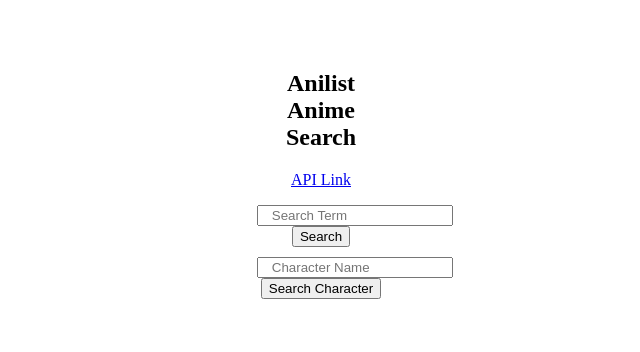
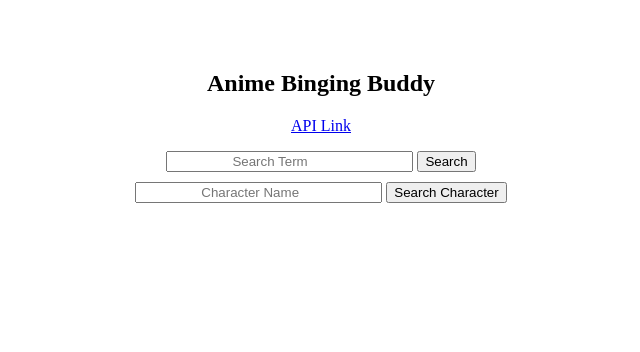
Before and after one commit to JoeyTheAsian/Anibinge, a website: page client/index.html in a window 1280 px wide. Shown: the whole page, without its empty margins (319-959 px from the left). Drawn offline with nearby package versions, Linux system fonts and the light colour scheme.

Commit message:
HTML changes

```diff
--- a/client/index.html
+++ b/client/index.html
@@ -1,7 +1,7 @@
 <!DOCTYPE html>
 <html lang="en">
 <head>
-  <title>Anilist Anime Search</title>
+  <title>Anibinge</title>
   <meta charset="utf-8"/>
   <style>
     html, body {
@@ -131,8 +131,8 @@
   </script>
 </head>
 <body>
-  <div id="search">
-    <h2>Anilist Anime Search</h2>
+  <div id="search" style="width:50%">
+    <h2>Anime Binging Buddy</h2>
     <p>
       <a href="https://anilist-api.readthedocs.io/en/latest/index.html" target="_blank">API Link</a>
     </p>
```
